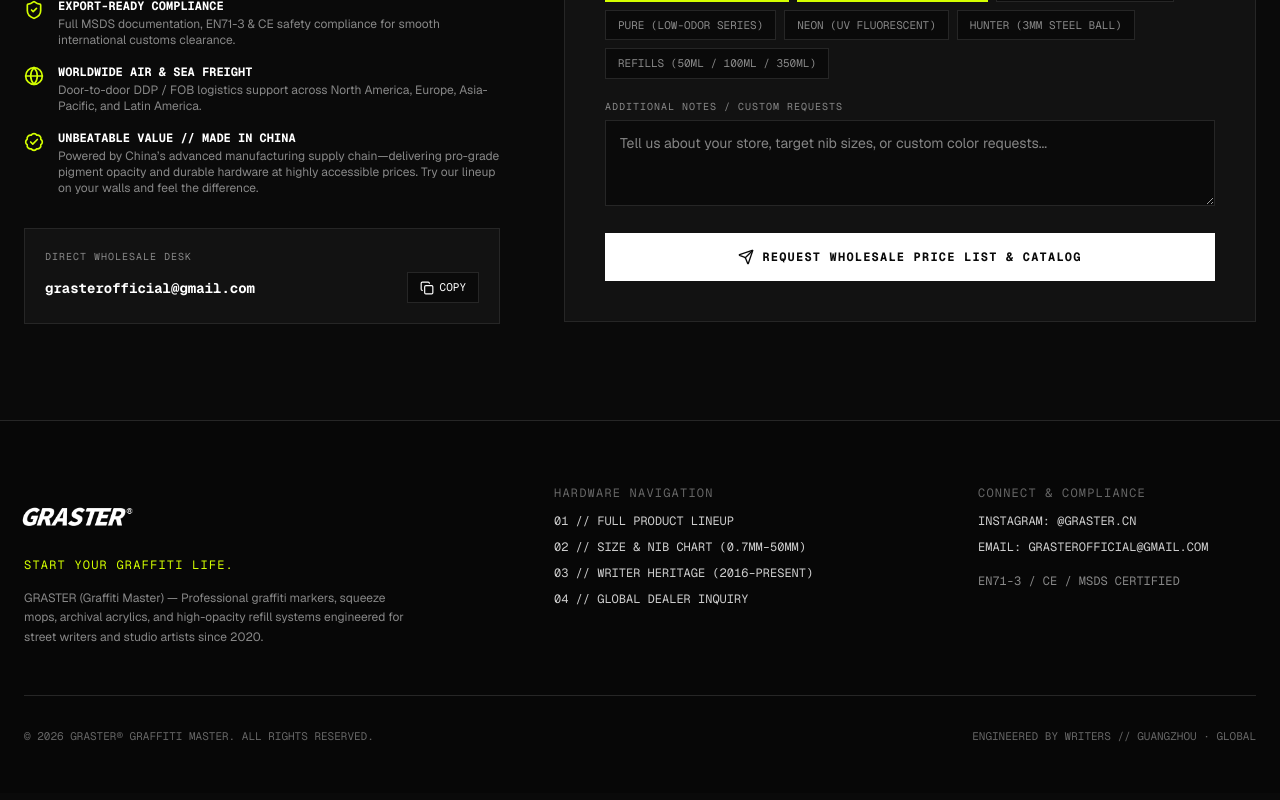
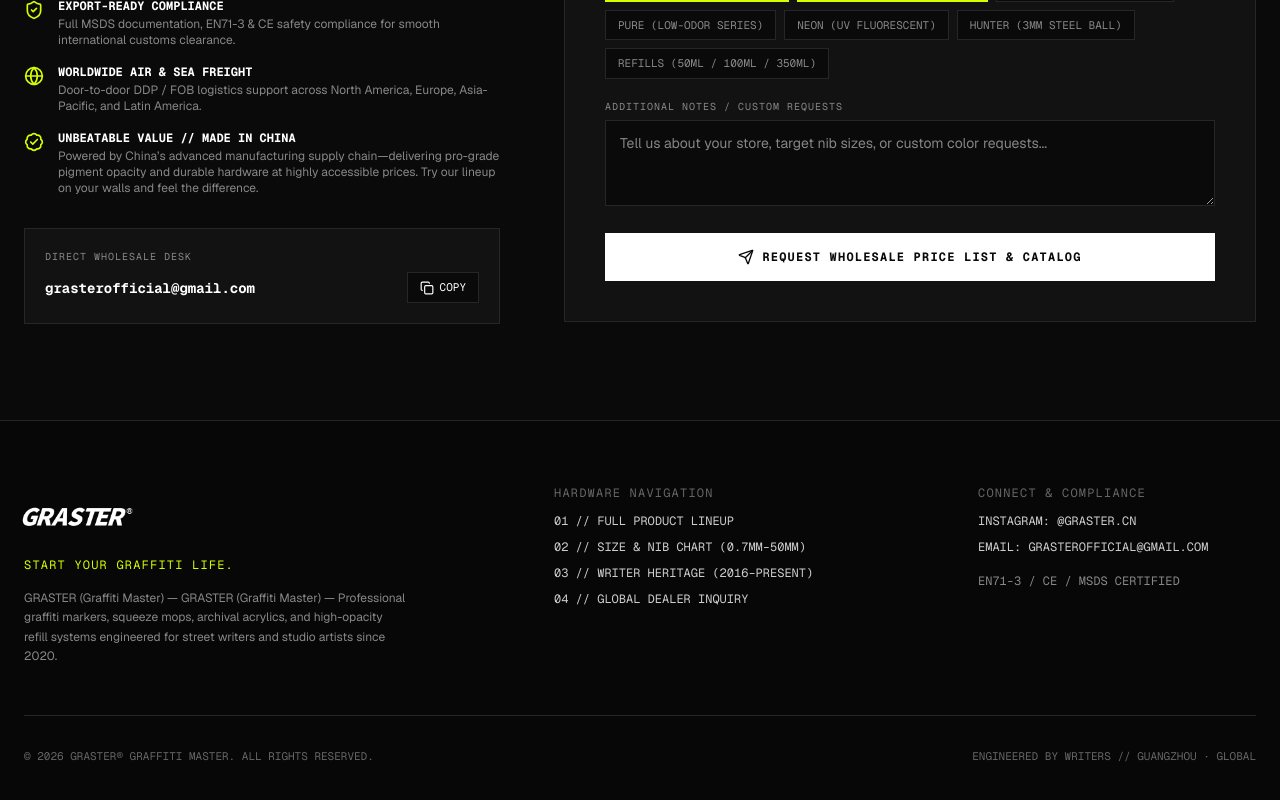
Before and after one commit to Graychan4729/graster-official, a Next.js app: page / in a window 1280 px wide. Shown: the part 6298-7098 px from the top of the page. Built offline with nearby package versions, Linux system fonts and the light colour scheme.

Commit message:
Add direct Graffiti Master brand definition in Hero and Footer

```diff
--- a/src/components/WholesaleAndFooter.tsx
+++ b/src/components/WholesaleAndFooter.tsx
@@ -132,7 +132,7 @@ export default function WholesaleAndFooter() {
       <footer className="bg-[#070707] text-white pt-16 pb-12">
         <div className="max-w-7xl mx-auto px-6">
           <div className="grid grid-cols-1 md:grid-cols-12 gap-10 pb-12 border-b border-[#262626]">
-            <div className="md:col-span-5"><img src="/images/logo.png" alt="GRASTER®" className="h-16 w-auto object-contain -ml-3 mb-2" /><p className="font-mono text-xs text-[#D4FF00] tracking-widest uppercase mb-4">START YOUR GRAFFITI LIFE.</p><p className="text-xs text-[#888888] leading-relaxed max-w-sm">GRASTER (Graffiti Master) — Professional graffiti markers, squeeze mops, archival acrylics, and high-opacity refill systems engineered for street writers and studio artists since 2020.</p></div>
+            <div className="md:col-span-5"><img src="/images/logo.png" alt="GRASTER®" className="h-16 w-auto object-contain -ml-3 mb-2" /><p className="font-mono text-xs text-[#D4FF00] tracking-widest uppercase mb-4">START YOUR GRAFFITI LIFE.</p><p className="text-xs text-[#888888] leading-relaxed max-w-sm">GRASTER (Graffiti Master) — GRASTER (Graffiti Master) — Professional graffiti markers, squeeze mops, archival acrylics, and high-opacity refill systems engineered for street writers and studio artists since 2020.</p></div>
             <div className="md:col-span-4 font-mono text-xs space-y-2.5"><div className="text-[#666666] uppercase tracking-widest mb-3">HARDWARE NAVIGATION</div><div><a href="#products" className="text-white/80 hover:text-[#D4FF00] transition-colors">01 // FULL PRODUCT LINEUP</a></div><div><a href="#tech" className="text-white/80 hover:text-[#D4FF00] transition-colors">02 // SIZE &amp; NIB CHART (0.7MM–50MM)</a></div><div><a href="#family" className="text-white/80 hover:text-[#D4FF00] transition-colors">03 // WRITER HERITAGE (2016–PRESENT)</a></div><div><a href="#wholesale" className="text-white/80 hover:text-[#D4FF00] transition-colors">04 // GLOBAL DEALER INQUIRY</a></div></div>
             <div className="md:col-span-3 font-mono text-xs space-y-2.5"><div className="text-[#666666] uppercase tracking-widest mb-3">CONNECT &amp; COMPLIANCE</div><a href="https://instagram.com/graster.cn" target="_blank" rel="noreferrer" className="block text-white/80 hover:text-[#D4FF00] transition-colors">INSTAGRAM: @GRASTER.CN</a><a href="mailto:grasterofficial@gmail.com" className="block text-white/80 hover:text-[#D4FF00] transition-colors">EMAIL: GRASTEROFFICIAL@GMAIL.COM</a><div className="text-[#888888] pt-2">EN71-3 / CE / MSDS CERTIFIED</div></div>
           </div>
```
